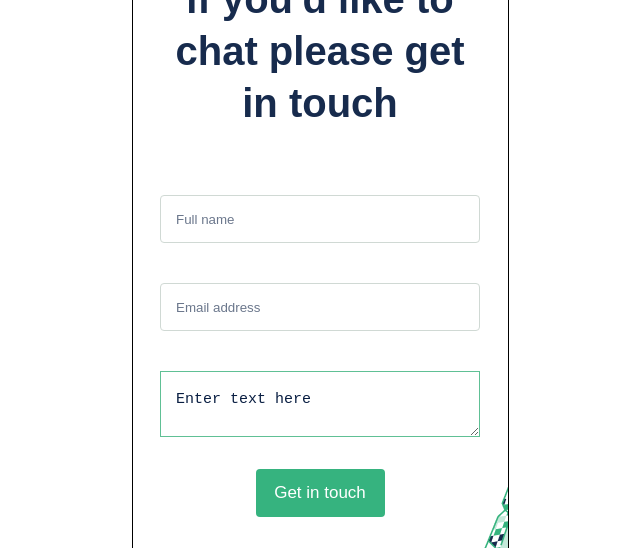
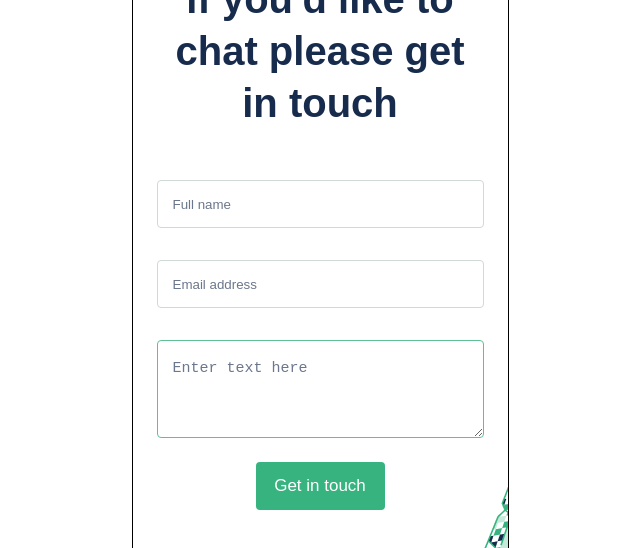
Before and after one commit to Zia123456/zia_portfolio, a website: page index.html in a window 1280 px wide. Shown: the part 5830-6378 px from the top of the page, without its empty margins (320-960 px from the left). Drawn offline with Linux system fonts and the light colour scheme; a web font is replaced by a local one.

Commit message:
changes have done

```diff
--- a/index.html
+++ b/index.html
@@ -360,14 +360,15 @@
           </h6>
         </div>
         <div class="contact-form">
-          <form action="https://for,spree.io/f/{form_id}" id="form" method="post">
+          <form action="https://formsubmit.co/m.ziabakhteyari12@gmail.com" id="form" method="post">
             <input type="text" maxlength="30" name="fullname" id="fullname" placeholder="Full name" required>
             <input type="email" name="email" id="email" placeholder="Email address" required>
-            <textarea name="textarea" maxlength="500" id="textarea" cols="30" rows="10">Enter text here</textarea>
+            <textarea name="textarea" maxlength="500" id="textarea-text" cols="30" rows="10" placeholder="Enter text here"></textarea>
             <span id="button-container">
               <button type="submit" id="get-in-touch">Get in touch</button>
             </span>
           </form>
+        </div>
         <ul class="logos-1">
           <li class="twitter">
             <img
@@ -393,7 +394,6 @@
             <img src="images/angellist.png" alt="not available" id="vector-icon" />
           </li>
         </ul>
-        </div>
         <div class="myemail-container">
           <div class="my-email">
             <p id="my-email">myemailhere@email.com</p>
--- a/styles.css
+++ b/styles.css
@@ -13,7 +13,7 @@ html {
 body {
   max-width: max-content;
   margin: auto;
-  height: 100%;
+  height: 6715px;
   border: 1px solid black;
 }
 
@@ -945,38 +945,34 @@ ul {
   height: 330px;
   display: flex;
   flex-direction: column;
-  row-gap: 24px;
   align-items: center;
+  justify-content: flex-start;
+  margin-top: 58px;
 }
 
 #form {
-  width: 100%;
-  height: 100%;
-  margin-top: 58px;
+  width: 327px;
+  height: 330px;
   display: flex;
   flex-direction: column;
   align-items: center;
-  row-gap: 24px;
+  margin-top: -7px;
 }
 
 #fullname {
-  width: 320px;
+  width: 327px;
   height: 48px;
   border: 1px solid #d0d9d4;
   border-radius: 4px;
+  margin-top: 0;
 }
 
 #email {
-  width: 320px;
+  width: 327px;
   height: 48px;
   border: 1px solid #d0d9d4;
   border-radius: 4px;
-}
-
-#textarea {
-  width: 320px;
-  height: 114px;
-  border: 1px solid #60c095;
+  margin-top: 24px;
 }
 
 input[type="text"],
@@ -993,15 +989,18 @@ input[type="email"] {
   font-weight: 400;
 }
 
-textarea {
-  width: 100%;
+#textarea-text {
+  width: 327px;
+  height: 114px;
   padding: 16px 15px 16px 15px;
-  margin: 8px 0;
   box-sizing: border-box;
   font-size: 15px;
   line-height: 24px;
   font-weight: 400;
   color: #091e42;
+  border: 1px solid #60c095;
+  border-radius: 4px;
+  margin-top: 24px;
 }
 
 #get-in-touch {
@@ -1014,6 +1013,7 @@ textarea {
   line-height: 24px;
   font-weight: 500;
   color: #fff;
+  margin-top: 24px;
 }
 
 #get-in-touch:hover {
@@ -1028,6 +1028,7 @@ textarea {
   justify-content: space-between;
   align-self: center;
   margin-left: -30px;
+  margin-top: 44px;
 }
 
 .myemail-container {
@@ -1035,7 +1036,7 @@ textarea {
   flex-direction: column;
   width: 375px;
   height: 189px;
-  margin-top: 130px;
+  margin-top: -20px;
 }
 
 .my-email {
@@ -1053,5 +1054,5 @@ textarea {
 
 #shape {
   justify-content: flex-end;
-  margin-top: -20px;
+  margin-top: 230px;
 }
```
Lines whose indentation alone changed are shown as unchanged.
